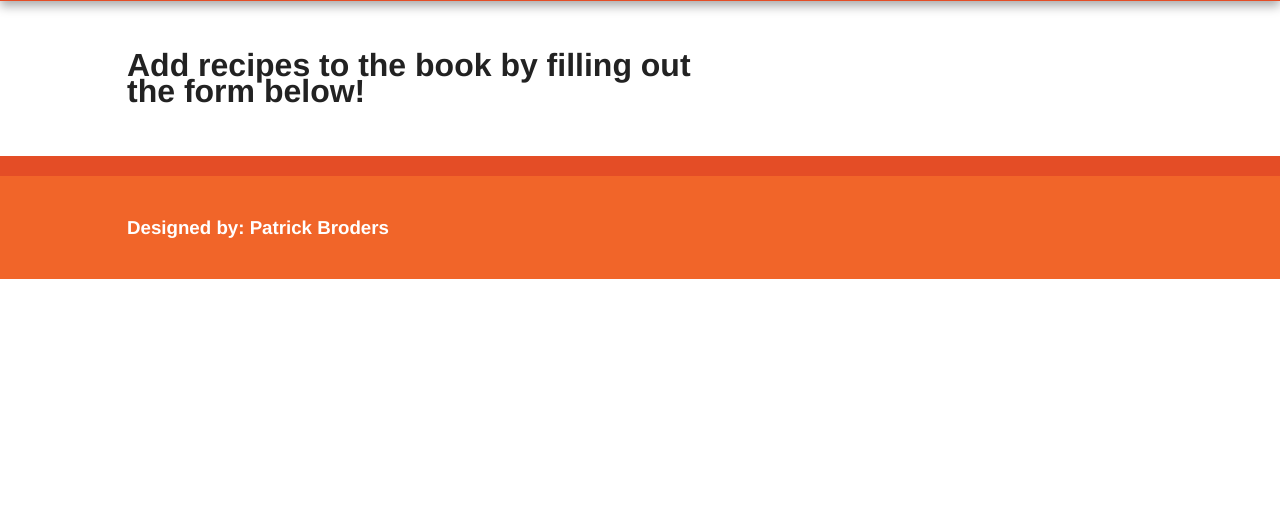
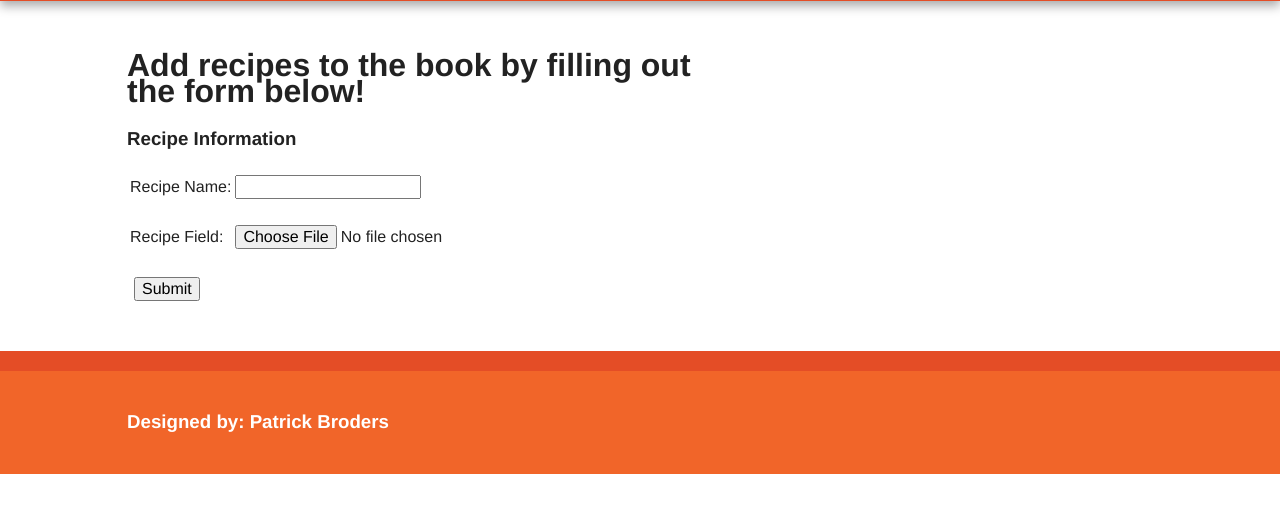
Before and after one commit to Brozon3/FlaskRecipeWebsite, a Flask app: page /add_recipe in a window 1280 px wide. Shown: the part 95-608 px from the top of the page. Run offline with Flask 2, Linux system fonts and the light colour scheme; some libraries are stand-ins or nearby versions.

Commit message:
Set up initial form for recipe submission

```diff
--- a/application.py
+++ b/application.py
@@ -18,7 +18,17 @@ def hello_world():
 
 @app.route('/add_recipe', methods=["Post", "Get"])
 def add_recipe():
-    return render_template("add_recipe.html")
+    form = RecipeForm()
+    if form.validate_on_submit():
+        recipe_name = form.recipe_name.data
+        picture_filename = (recipe_name.lower().replace(" ", "_") + "." +
+                            secure_filename(form.recipe_picture.data.filename).split(".")[-1])
+        form.recipe_picture.data.save(os.path.join(app.config['SUBMITTED_IMG'] + picture_filename))
+        df = pd.DataFrame([{'name': recipe_name, 'picture':picture_filename}])
+        df.to_csv(os.path.join(app.config["SUBMITTED_DATA"] + recipe_name.lower().replace(" ", "_") + ".csv"))
+        return redirect(url_for("hello_world"))
+    else:
+        return render_template("add_recipe.html", form=form)
 
 
 @app.route("/search_recipe", methods=["Post", "Get"])
--- a/forms.py
+++ b/forms.py
@@ -6,5 +6,5 @@ from wtforms.validators import DataRequired, Length
 
 
 class RecipeForm(FlaskForm):
-    recipeName = StringField("Recipe Name:", validators=[DataRequired()])
-    recipePicture = FileField("Recipe Field: ", validators=[FileRequired()])
+    recipe_name = StringField("Recipe Name:", validators=[DataRequired()])
+    recipe_picture = FileField("Recipe Field: ", validators=[FileRequired()])
--- a/templates/add_recipe.html
+++ b/templates/add_recipe.html
@@ -1,4 +1,5 @@
 {% extends "base.html" %}
+{% from "form_macros.html" import render_field %}
 
 {% block page_title %}
     Shannon's Recipe Book
@@ -15,4 +16,26 @@
 {% endblock %}
 
 {% block H2_Content %}
+    <section>
+        <form action="" enctype="multipart/form-data" method="post">
+            {{ form.csrf_token }}
+            <div class="row">
+                <div class="col-md-4">
+                    <h3>Recipe Information</h3>
+                    <table>
+                        {{ render_field(form.recipe_name, size=20) }}
+                        {{ render_field(form.recipe_picture) }}
+                    </table>
+                </div>
+                <table>
+                    <tr class="submit">
+                        <td></td>
+                        <td>
+                            <button type="submit">Submit</button>
+                        </td>
+                    </tr>
+                </table>
+            </div>
+        </form>
+    </section>
 {% endblock %}
--- /dev/null
+++ b/templates/form_macros.html
@@ -0,0 +1,16 @@
+{% macro render_field(field) %}
+<tr {% if field.errors %} class="error" {% endif %} >
+    <td>{{ field.label }}</td>
+    <td>{{ field(**kwargs) | safe }}</td>
+</tr>
+<tr class="error">
+    <td></td>
+    <td>
+        <ul>
+            {% for error in field.errors %}
+            <li> {{ error }}</li>
+            {% endfor %}
+        </ul>
+    </td>
+</tr>
+{% endmacro %}
```
